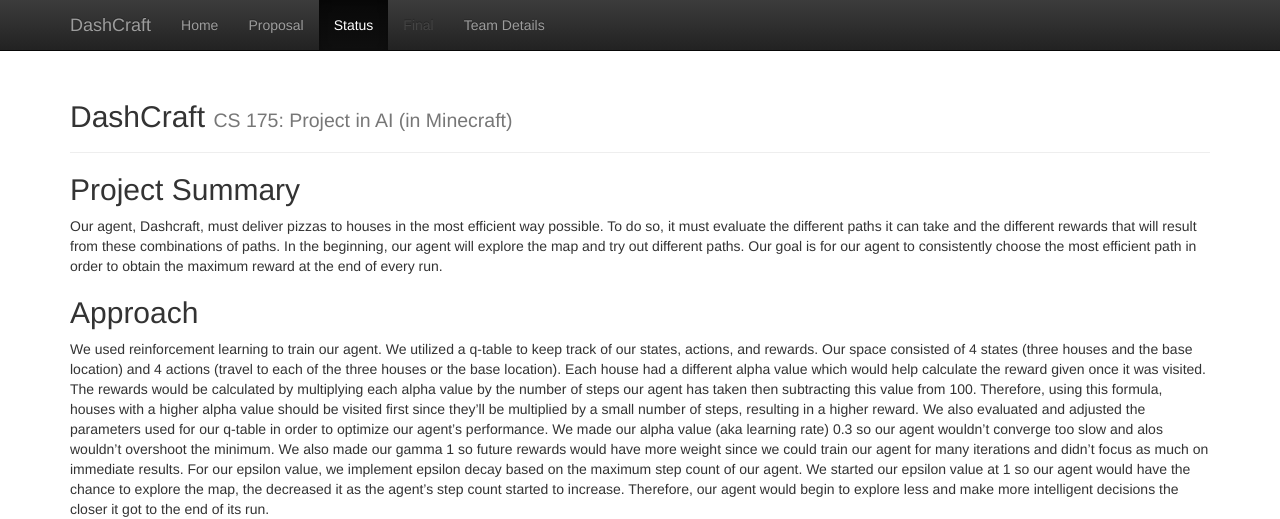
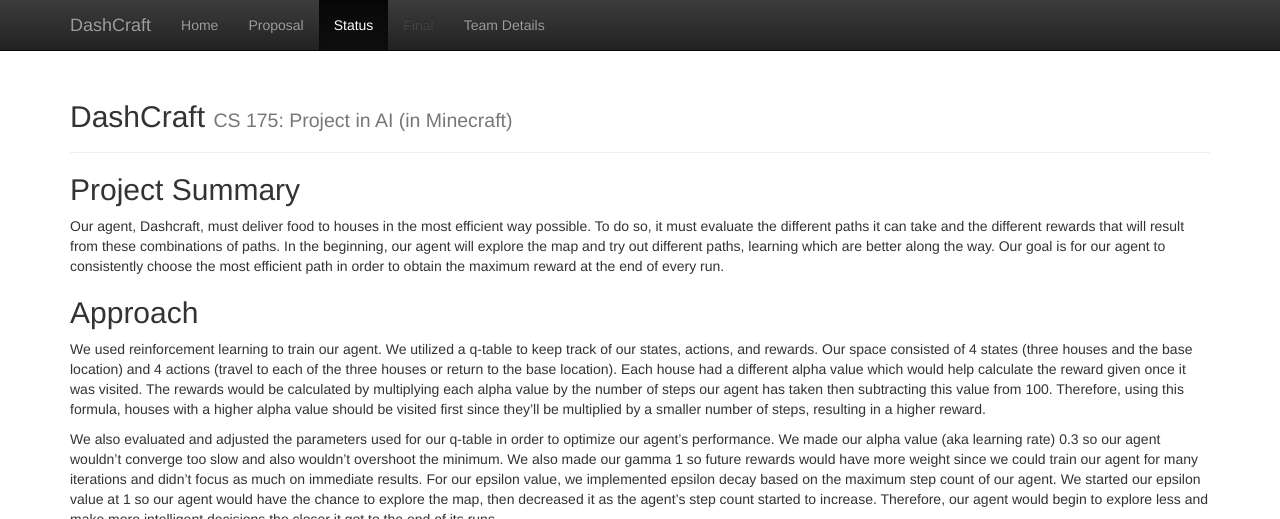
Before and after one commit to alonmaor/DashCraft, a Jekyll site: the page built from docs/status.md, in a window 1280 px wide and 1288 px high. Shown: the top 519 px of the window. Built offline with Jekyll 4.4.1, drawn with Linux system fonts in a browser that asks for light colours; some of the changed lines change nothing that is shown; some of the changed text lies outside the part shown; grey boxes are pictures that could not be loaded.

Commit message:
Update status.md

```diff
--- a/docs/status.md
+++ b/docs/status.md
@@ -5,12 +5,29 @@
 
 ## Project Summary
 
-Our agent, Dashcraft, must deliver pizzas to houses in the most efficient way possible. To do so, it must evaluate the different paths it can take and the different rewards that will result from these combinations of paths. In the beginning, our agent will explore the map and try out different paths. Our goal is for our agent to consistently choose the most efficient path in order to obtain the maximum reward at the end of every run.
+Our agent, Dashcraft, must deliver food to houses in the most efficient way possible. To do so, it must evaluate the different paths it can take and the different rewards that will result from these combinations of paths. In the beginning, our agent will explore the map and try out different paths, learning which are better along the way. Our goal is for our agent to consistently choose the most efficient path in order to obtain the maximum reward at the end of every run.
 
 ## Approach
 
-We used reinforcement learning to train our agent. We utilized a q-table to keep track of our states, actions, and rewards. Our space consisted of 4 states (three houses and the base location) and 4 actions (travel to each of the three houses or the base location). Each house had a different alpha value which would help calculate the reward given once it was visited. The rewards would be calculated by multiplying each alpha value by the number of steps our agent has taken then subtracting this value from 100. Therefore, using this formula, houses with a higher alpha value should be visited first since they'll be multiplied by a small number of steps, resulting in a higher reward.
-We also evaluated and adjusted the parameters used for our q-table in order to optimize our agent's performance. We made our alpha value (aka learning rate) 0.3 so our agent wouldn't converge too slow and alos wouldn't overshoot the minimum. We also made our gamma 1 so future rewards would have more weight since we could train our agent for many iterations and didn't focus as much on immediate results. For our epsilon value, we implement epsilon decay based on the maximum step count of our agent. We started our epsilon value at 1 so our agent would have the chance to explore the map, the decreased it as the agent's step count started to increase. Therefore, our agent would begin to explore less and make more intelligent decisions the closer it got to the end of its run.
+We used reinforcement learning to train our agent. We utilized a q-table to keep track of our states, actions, and rewards. Our space consisted of 4 states (three houses and the base location) and 4 actions (travel to each of the three houses or return to the base location). Each house had a different alpha value which would help calculate the reward given once it was visited. The rewards would be calculated by multiplying each alpha value by the number of steps our agent has taken then subtracting this value from 100. Therefore, using this formula, houses with a higher alpha value should be visited first since they'll be multiplied by a smaller number of steps, resulting in a higher reward.
+
+We also evaluated and adjusted the parameters used for our q-table in order to optimize our agent's performance. We made our alpha value (aka learning rate) 0.3 so our agent wouldn't converge too slow and also wouldn't overshoot the minimum. We also made our gamma 1 so future rewards would have more weight since we could train our agent for many iterations and didn't focus as much on immediate results. For our epsilon value, we implemented epsilon decay based on the maximum step count of our agent. We started our epsilon value at 1 so our agent would have the chance to explore the map, then decreased it as the agent's step count started to increase. Therefore, our agent would begin to explore less and make more intelligent decisions the closer it got to the end of its runs.
+
+We used the Bellman equations to choose our action at each state. Every time our agent reached a new state, it evaluated the possible rewards it could gain by choosing a particular action, then chose the action with the maximum reward. The equation used to calculate the reward for each action is as follows:
+<img align="middle" src="https://i.imgur.com/XNl2rQ2.png">
+where q = the current state, a = the chosen action, R = the immediate reward, and gamma = how much we value future rewards vs. current rewards.
+
+After considering all these factors, this was our final algorithm:
+1. create and initialize all variables, parameters, and rewards
+2. randomly select the initial state
+3. choose next action either based off randomness or maximum reward from this action (determined by epsilon)
+4. update q-table based off chosen action and remaining possible states
+5. update current state to be chosen state
+6. repeat steps 3-6 if the list of possible actions isn't empty
+
+## Approach
+
+
 
 ## Remaining Goals and Challenges
 
```
